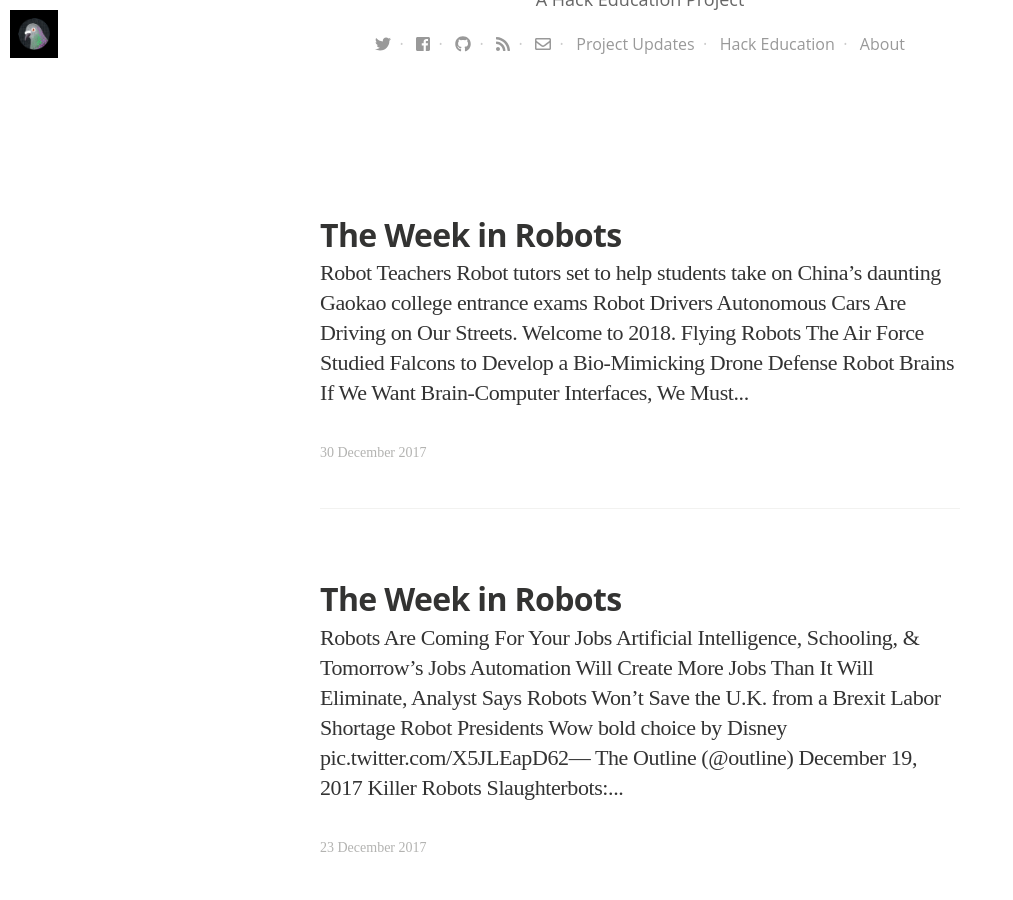
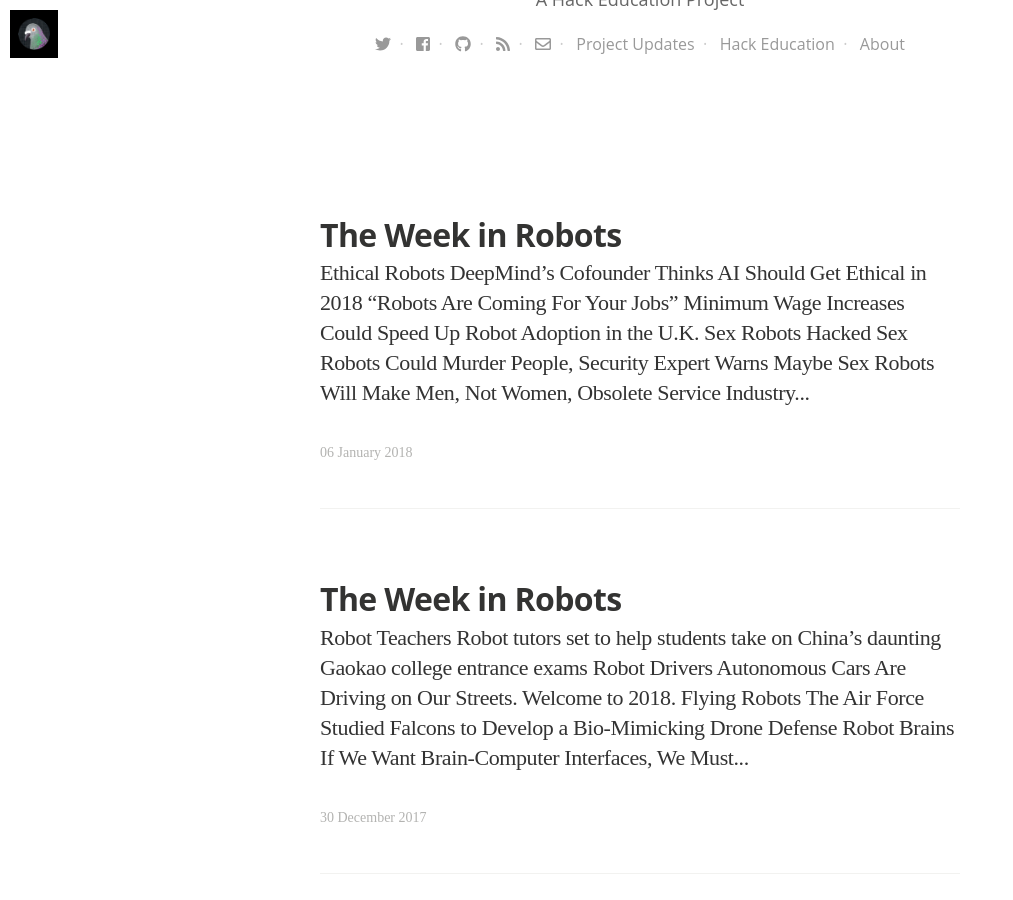
Before and after one commit to HackEducation/robot-news, a Jekyll site: the page built from blog/index.html, in a window 1280 px wide and 900 px high, scrolled down 656 px. Shown: the whole window, without its empty margins (0-1013 px from the left). Built offline with Jekyll 4.4.1, drawn with Linux system fonts in a browser that asks for light colours; nearby versions of some CDN libraries; some web fonts are replaced; the list of posts is cut into pages by our own code; some of the changed text lies outside the part shown.

Commit message:
new article

```diff
--- /dev/null
+++ b/_posts/2018-01-06-week-in-robots.html
@@ -0,0 +1,83 @@
+---
+layout: post
+title: "The Week in Robots"
+date: 2018-01-06 09:30:00 +0000
+tags:
+image: https://s3.amazonaws.com/hackedu/2018-01-06-robot.jpg
+imagecredits: https://www.flickr.com/photos/thomashawk/116271890
+---
+<h3>Ethical Robots</h3>
+<br />
+<p><a href="https://www.technologyreview.com/the-download/609895/deepminds-cofounder-thinks-ai-should-get-ethical-in-2018/">DeepMind&#8217;s Cofounder Thinks AI Should Get Ethical in 2018</a></p>
+
+<h3>&#8220;Robots Are Coming For Your Jobs&#8221;</h3>
+<br />
+<p><a href="https://www.technologyreview.com/the-download/609887/minimum-wage-increases-could-speed-up-robot-adoption-in-the-uk/">Minimum Wage Increases Could Speed Up Robot Adoption in the U.K.</a></p>
+
+<h3>Sex Robots</h3>
+<br />
+<p><a href="http://www.newsweek.com/hacked-sex-robots-could-murder-people-767386">Hacked Sex Robots Could Murder People, Security Expert Warns</a></p>
+
+<p><a href="https://www.bloomberg.com/view/articles/2018-01-04/maybe-sex-robots-will-make-men-not-women-obsolete">Maybe Sex Robots Will Make Men, Not Women, Obsolete</a></p>
+
+<h3>Service Industry Robots</h3>
+<br />
+<p><a href="https://www.technologyreview.com/the-download/609898/a-new-fleet-of-robots-is-taking-aim-at-the-service-industry/">A New Fleet of Robots Is Taking Aim at the Service Industry</a></p>
+
+<h3>Robot Warfare</h3>
+<br />
+<p><a href="https://thenextweb.com/insider/2018/01/03/ai-weapons-will-transform-war-cant-stopped/">AI weapons will transform war &#8211; and they can&#8217;t be stopped</a></p>
+
+<p><a href="https://futurism.com/ai-powered-network-save-us-navy-billions-dollars/">An AI-Powered Network Could Save the US Navy Billions of Dollars</a></p>
+
+<h3>Robots Fighting Poverty</h3>
+<br />
+<p><a href="https://www.nytimes.com/2018/01/01/opinion/ai-and-big-data-could-power-a-new-war-on-poverty.html">A.I. and Big Data Could Power a New War on Poverty</a></p>
+
+<h3>Robot Doctors</h3>
+<br />
+<p><a href="https://futurism.com/ai-diagnose-heart-disease-lung-cancer-more-accurately-doctors/">AI Can Diagnose Heart Disease and Lung Cancer More Accurately Than Doctors</a></p>
+
+<h3>Driving Robots</h3>
+<br />
+<p><a href="https://www.nytimes.com/2018/01/04/technology/self-driving-cars-aurora.html">Competing With the Giants in Race to Build Self-Driving Cars</a></p>
+
+<p><a href="https://www.technologyreview.com/the-download/609876/nissan-wants-you-to-control-a-car-with-your-brain/">Nissan Wants You to Control a Car with Your Brain</a></p>
+
+<h3>Chinese Robots</h3>
+<br />
+<p><a href="https://futurism.com/china-building-2-1-billion-industrial-park-ai-research/">China Is Building a $2.1 Billion Industrial Park for AI Research</a></p>
+
+<p><a href="https://futurism.com/robots-replaced-humans-25-chinas-ammunition-factories/">Robots Have Replaced Humans in 25% of China&#8217;s Ammunition Factories</a></p>
+
+<h3>Canadian Robots</h3>
+<br />
+<p><a href="https://futurism.com/canada-ai-crack-suicide-trends/">Can Canada Use AI to Crack Suicide Trends?</a></p>
+
+<h3>Amazon&#8217;s Robots</h3>
+<br />
+<p><a href="https://techcrunch.com/2018/01/04/now-alexa-can-help-you-microwave-dinner/">Now Alexa can help you microwave dinner</a></p>
+
+<h3>2017&#8217;s Robots</h3>
+<br />
+<p><a href="https://futurism.com/videos/last-years-robots-set-high-bar-bots-2018/">Last Year&#8217;s Robots Set a High Bar for the Bots of 2018</a></p>
+
+<h3>Robot Bodies</h3>
+<br />
+<p><a href="https://futurism.com/scientists-unveil-first-portable-bionic-hand-with-sense-touch/">Scientists Unveil the First Portable Bionic Hand With a Sense of Touch</a></p>
+
+<h3>Robot Storytellers</h3>
+<br />
+<p><a href="https://thenextweb.com/syndication/2017/12/30/robots-making-us-better-storytellers/">Robots are making us better storytellers</a></p>
+
+<p><a href="https://hapgood.us/2018/01/03/people-are-not-freaking-out-over-machine-learning-clickbait-and-misinformation-nearly-enough/">People Are Not Talking About Machine Learning Clickbait and Misinformation Nearly Enough</a></p>
+
+<h3>Robot Art</h3>
+<br />
+<p><a href="https://www.nytimes.com/2018/01/05/arts/design/mark-pauline-survival-research-laboratories.html">Fire-Breathing Robots Bring Anarchy to a Chelsea Art Gallery</a></p>
+
+<h3>Robot Defenders</h3>
+<br />
+<p><a href="https://www.nytimes.com/2018/01/04/opinion/leave-artificial-intelligence.html">Leave A.I. Alone</a></p>
+
+<p><a href="https://www.technologyreview.com/s/609627/the-year-robots-backflipped-their-way-into-our-hearts/">The Year Robots Backflipped Their Way into Our Hearts</a></p>
--- a/index.html
+++ b/index.html
@@ -8,7 +8,7 @@ layout: default
 
 <p>Each week, I update this website with the list of the latest &#8220;robot news.&#8221; These are the stories currently in circulation about the world-to-come and the automation of everyday life.</p>
 
-<p><strong>The Week in Robots</strong>: <a href="http://robots.hackeducation.com/2017/12/30/week-in-robots">30 December 2017</a></p>
+<p><strong>The Week in Robots</strong>: <a href="http://robots.hackeducation.com/2018/01/06/week-in-robots">6 January 2018</a></p>
 
 <p>(You can also stay up-to-date via <a href="http://robots.hackeducation.com/blog/">this project's blog</a>.)</p>
 
```
